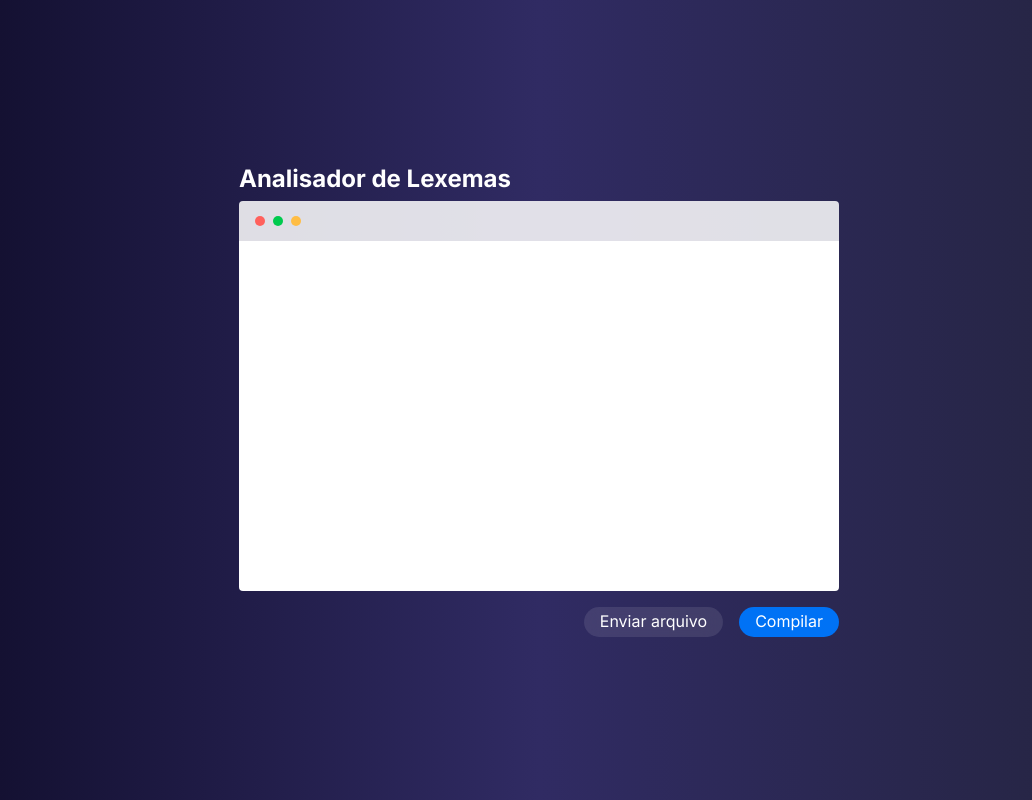
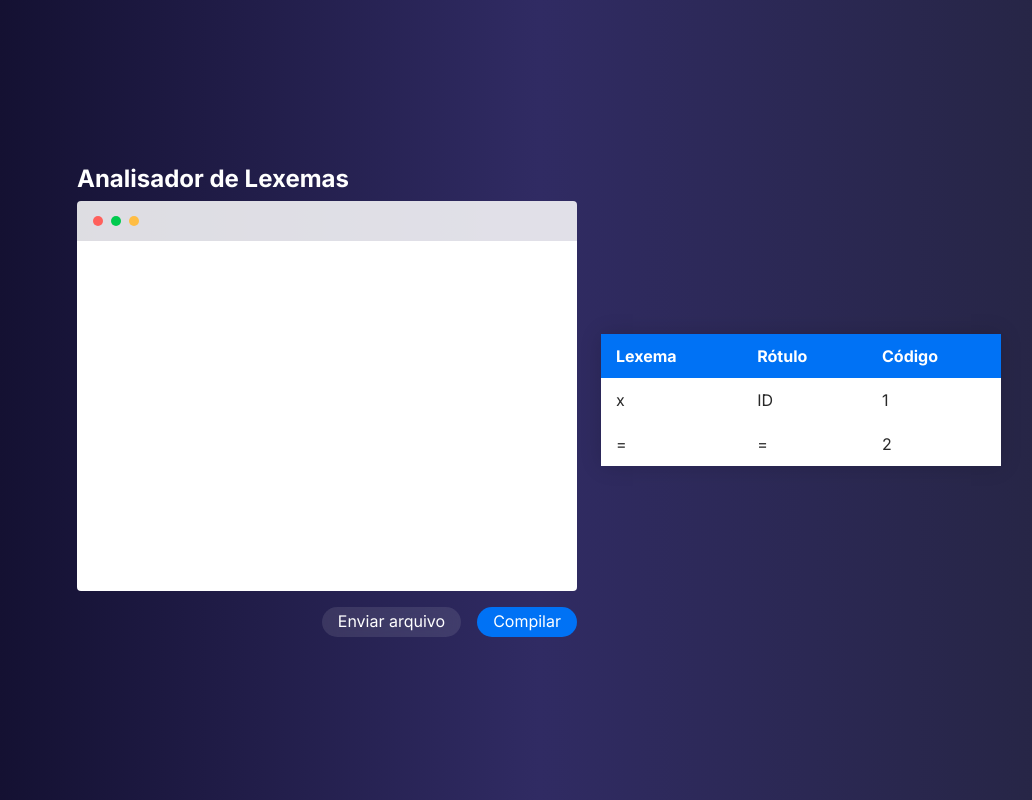
Before and after one commit to hugolima03/compiladores-ufrr, a Next.js app: page /trabalhos/analisadorLexemas in a window 1280 px wide. Shown: the whole page, without its empty margins (101-1133 px from the left). Built offline with nearby package versions, Linux system fonts and the light colour scheme.

Commit message:
FEAT: Lexems table

```diff
--- a/src/components/TextEditor/index.tsx
+++ b/src/components/CodeEditor/index.tsx
@@ -3,10 +3,11 @@ import React, { useState } from "react";
 import * as S from "./styles";
 
 type CodeEditorProps = {
+  title?: string;
   onSubmit: (value: string) => void;
 };
 
-const CodeEditor = ({ onSubmit }: CodeEditorProps) => {
+const CodeEditor = ({ title, onSubmit }: CodeEditorProps) => {
   const [value, setValue] = useState("");
 
   function onClick() {
@@ -30,6 +31,7 @@ const CodeEditor = ({ onSubmit }: CodeEditorProps) => {
 
   return (
     <S.CodeEditorWrapper>
+      {title && <S.Title>{title}</S.Title>}
       <S.CodeEditorHeader>
         <S.CodeEditorHeaderDots color="red" />
         <S.CodeEditorHeaderDots color="green" />
--- a/src/components/TextEditor/styles.ts
+++ b/src/components/CodeEditor/styles.ts
@@ -1,10 +1,22 @@
 import styled, { css } from "styled-components";
 import { Colors } from "styles/theme";
+
+export const Title = styled.h1`
+  ${() => css`
+    font-size: 2.4rem;
+    font-weight: 700;
+    align-self: flex-start;
+
+    margin-bottom: 0.8rem;
+  `}
+`;
 
 export const CodeEditorWrapper = styled.div`
   display: flex;
   flex-direction: column;
-  width: 60rem;
+  width: 100%;
+  min-width: 50rem;
+  max-width: 60rem;
 `;
 
 export const CodeEditorHeader = styled.header`
@@ -41,7 +53,7 @@ export const Textarea = styled.textarea`
     height: 35rem;
 
     font-family: ${theme.font.monospace};
-    color: rgba(41, 41, 41, 1);
+    color: ${theme.colors.black};
 
     padding: 0.8rem 1.6rem;
     border: none;
--- a/src/styles/theme.ts
+++ b/src/styles/theme.ts
@@ -22,6 +22,7 @@ const theme = {
     green: "#00CA4E",
     yellow: "#FFBD44",
     blue: "#0072F5",
+    black: "rgba(41, 41, 41, 1)",
   },
   transition: {
     default: "0.3s ease-in-out",
--- a/src/templates/Trabalho2/index.tsx
+++ b/src/templates/Trabalho2/index.tsx
@@ -1,14 +1,35 @@
 import React from "react";
 
-import TextEditor from "components/TextEditor";
+import CodeEditor from "components/CodeEditor";
 
 import * as S from "./styles";
 
 const Trabalho2Template = () => {
+  function onSubmit(code: string) {
+    console.log(code);
+  }
+
   return (
     <S.Container>
-      <S.Title>Analisador de Lexemas</S.Title>
-      <TextEditor onSubmit={(v) => console.log(v)} />
+      <CodeEditor title="Analisador de Lexemas" onSubmit={onSubmit} />
+
+      <S.Table>
+        <S.TableRow>
+          <S.TableHeader>Lexema</S.TableHeader>
+          <S.TableHeader>Rótulo</S.TableHeader>
+          <S.TableHeader>Código</S.TableHeader>
+        </S.TableRow>
+        <S.TableRow>
+          <S.TableDatacell>x</S.TableDatacell>
+          <S.TableDatacell>ID</S.TableDatacell>
+          <S.TableDatacell>1</S.TableDatacell>
+        </S.TableRow>
+        <S.TableRow>
+          <S.TableDatacell>=</S.TableDatacell>
+          <S.TableDatacell>=</S.TableDatacell>
+          <S.TableDatacell>2</S.TableDatacell>
+        </S.TableRow>
+      </S.Table>
     </S.Container>
   );
 };
--- a/src/templates/Trabalho2/styles.ts
+++ b/src/templates/Trabalho2/styles.ts
@@ -1,24 +1,63 @@
 import styled, { css } from "styled-components";
 
 export const Container = styled.main`
-  display: flex;
-  flex-direction: column;
+  display: grid;
+  grid-auto-flow: column;
 
   align-items: center;
   justify-content: center;
 
-  width: fit-content;
+  gap: 2.4rem;
+
+  width: 100vw;
   height: 100vh;
 
   margin: 0 auto;
 `;
 
-export const Title = styled.h1`
-  ${() => css`
-    font-size: 2.4rem;
-    font-weight: 700;
-    align-self: flex-start;
+export const Table = styled.table`
+  ${({ theme }) => css`
+    color: ${theme.colors.black};
 
-    margin-bottom: 0.8rem;
+    border-collapse: collapse;
+    margin: 25px 0;
+    font-size: 0.9em;
+    font-family: sans-serif;
+    min-width: 400px;
+    box-shadow: 0 0 20px rgba(0, 0, 0, 0.15);
+    border-radius: rem;
+    overflow: hidden;
+
+    th,
+    td {
+      padding: 12px 15px;
+    }
+
+    tbody tr {
+      border-bottom: 1px solid #dddddd;
+    }
+
+    tbody tr:nth-of-type(even) {
+      background-color: #f3f3f3;
+    }
+
+    tbody tr:last-of-type {
+      border-bottom: 2px solid #009879;
+    }
   `}
 `;
+
+export const TableHeader = styled.th`
+  ${({ theme }) => css`
+    background-color: ${theme.colors.blue};
+    color: #ffffff;
+    text-align: left;
+  `}
+`;
+
+export const TableRow = styled.tr``;
+
+export const TableDatacell = styled.td`
+  border-collapse: collapse;
+  background-color: white;
+`;
```
